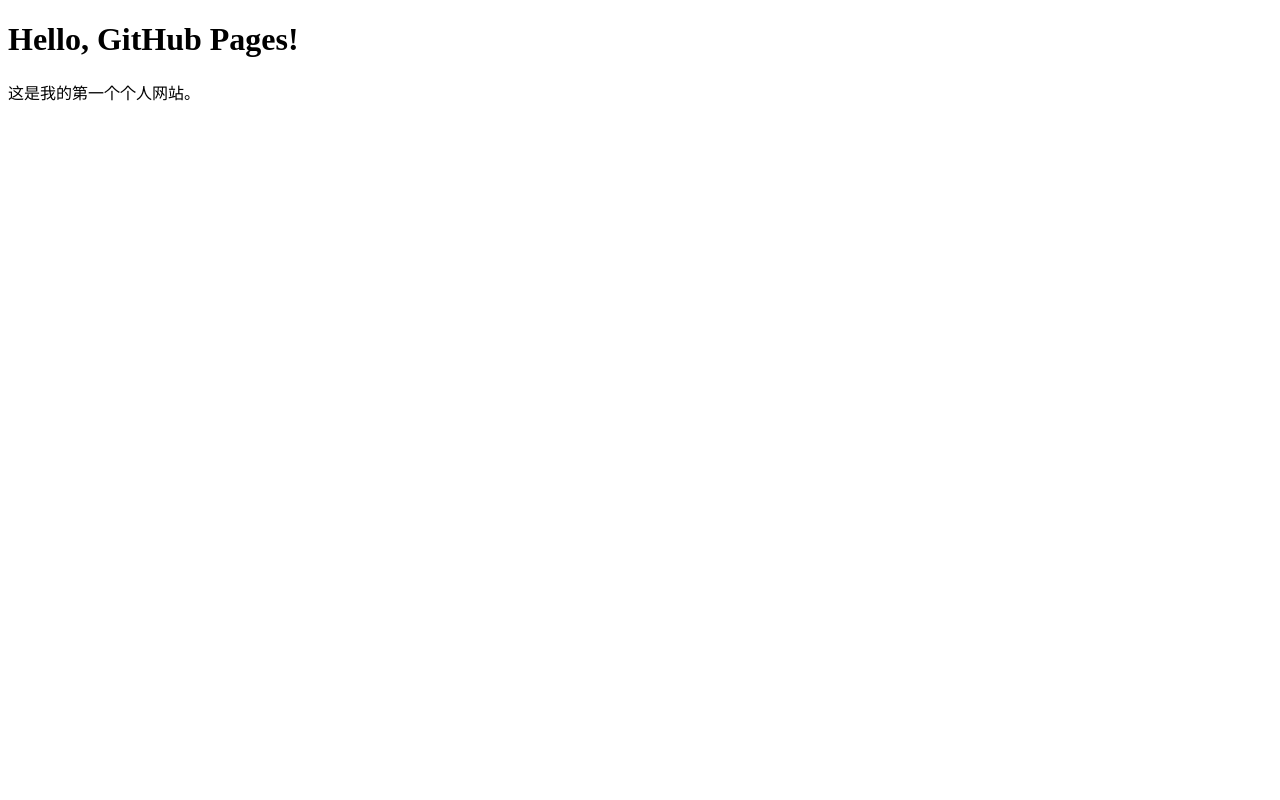
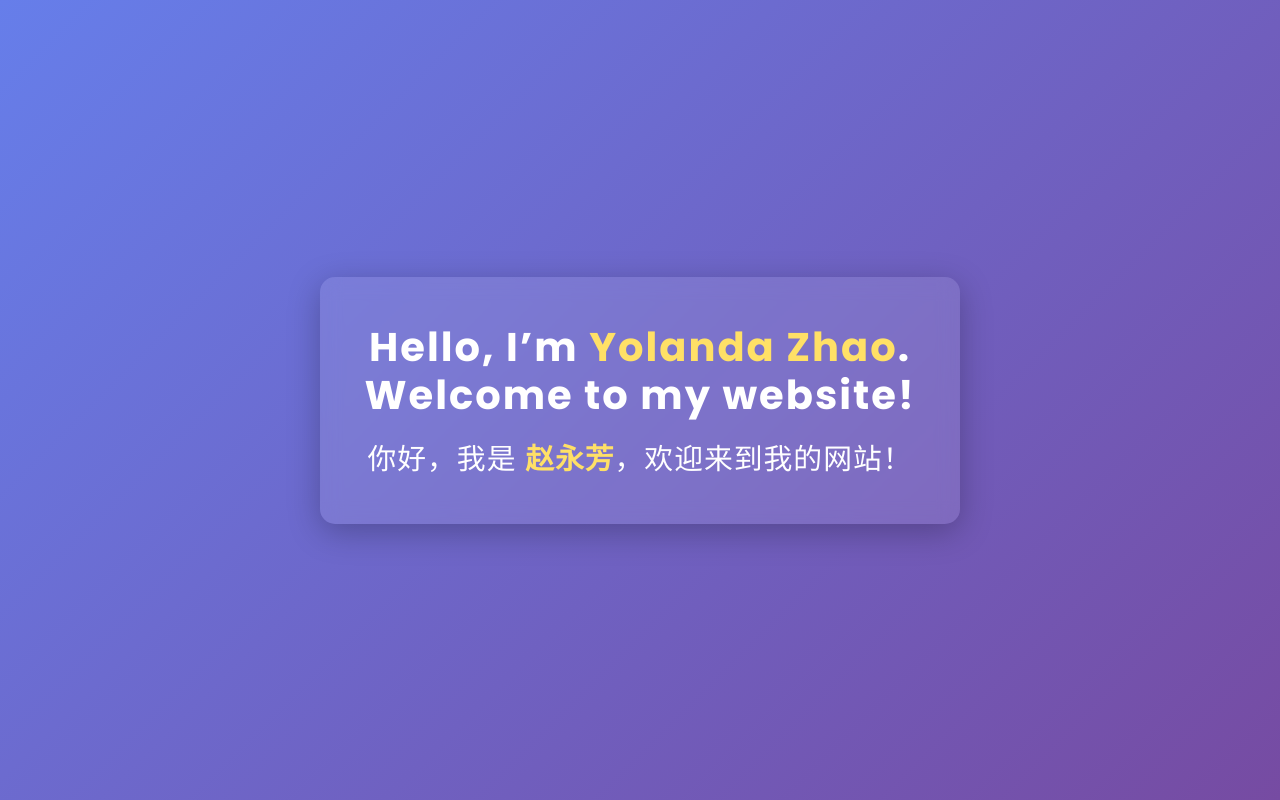
Before and after one commit to yolandazhao329-star/yolanda.github.io, a plain HTML site: page index.html in a window 1280 px wide. Drawn offline with Linux system fonts and the light colour scheme.

Commit message:
Add files via upload

```diff
--- a/index.html
+++ b/index.html
@@ -1,11 +1,69 @@
 <!DOCTYPE html>
-<html>
+<html lang="zh-CN">
 <head>
-    <meta charset="UTF-8" />
-    <title>欢迎来到我的个人网站</title>
+  <meta charset="UTF-8" />
+  <title>欢迎来到 Yolanda Zhao 的主页</title>
+  <style>
+    @import url('https://fonts.googleapis.com/css2?family=Poppins:wght@400;700&display=swap');
+
+    body {
+      margin: 0;
+      height: 100vh;
+      background: linear-gradient(135deg, #667eea 0%, #764ba2 100%);
+      display: flex;
+      justify-content: center;
+      align-items: center;
+      font-family: 'Poppins', sans-serif;
+      color: #fff;
+      overflow: hidden;
+    }
+
+    .container {
+      text-align: center;
+      animation: fadeInUp 1.5s ease forwards;
+      opacity: 0;
+      transform: translateY(30px);
+      max-width: 600px;
+      padding: 20px;
+      background: rgba(255 255 255 / 0.1);
+      border-radius: 15px;
+      box-shadow: 0 8px 32px rgba(0,0,0,0.25);
+      backdrop-filter: blur(10px);
+    }
+
+    h1 {
+      font-weight: 700;
+      font-size: 2.5rem;
+      margin-bottom: 0.5em;
+      letter-spacing: 2px;
+      line-height: 1.2;
+    }
+
+    h2 {
+      font-weight: 400;
+      font-size: 1.8rem;
+      letter-spacing: 1px;
+      line-height: 1.4;
+      margin-top: 0;
+    }
+
+    strong {
+      font-weight: 700;
+      color: #ffe066;
+    }
+
+    @keyframes fadeInUp {
+      to {
+        opacity: 1;
+        transform: translateY(0);
+      }
+    }
+  </style>
 </head>
 <body>
-    <h1>Hello, GitHub Pages!</h1>
-    <p>这是我的第一个个人网站。</p>
+  <div class="container">
+    <h1>Hello, I’m <strong>Yolanda Zhao</strong>. Welcome to my website!</h1>
+    <h2>你好，我是 <strong>赵永芳</strong>，欢迎来到我的网站！</h2>
+  </div>
 </body>
 </html>
```
